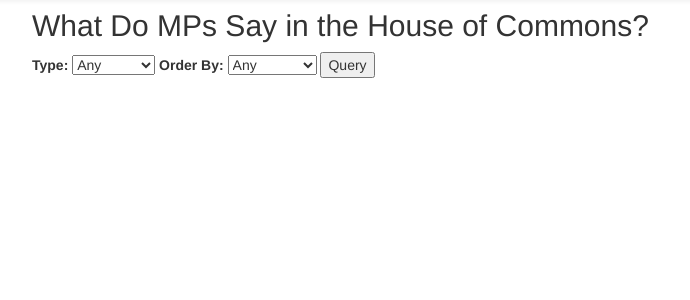
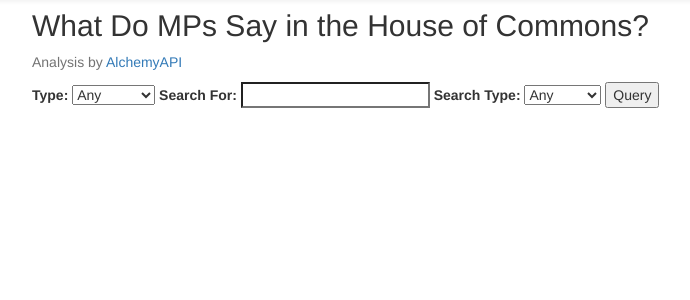
Before and after one commit to asvoboda/house-of-commons, a Flask app: page / in a window 1280 px wide. Shown: the part 51-351 px from the top of the page, without its empty margins (96-786 px from the left). Run offline with Flask 2, Linux system fonts and the light colour scheme; parts of the project's set-up code (start-up, migrations or seed data) failed here and were passed over; some libraries are stand-ins or nearby versions.

Commit message:
updated index page

```diff
--- a/database.py
+++ b/database.py
@@ -3,7 +3,7 @@ from sqlalchemy.orm import scoped_session, sessionmaker
 from sqlalchemy.ext.declarative import declarative_base
 import os
 
-uri = 'sqlite:///hansard-f.db'
+uri = 'sqlite:///hansard-g.db'
 if os.environ.has_key('DATABASE_URL'):
 	uri = os.environ['DATABASE_URL']
 
--- a/hansard/templates/base.html
+++ b/hansard/templates/base.html
@@ -7,7 +7,7 @@
 
     <link rel="stylesheet" href="{{ url_for('static', filename='main.css') }}">
 
-	<script type='text/javascript' src="{{ url_for('static', filename='jquery.js') }}"></script>
+	<script src="http://code.jquery.com/jquery-2.0.3.min.js"></script>
 	<script type='text/javascript' src="{{ url_for('static', filename='jquery.shorten.js') }}"></script>
 	<script type='text/javascript' src="{{ url_for('static', filename='underscore.js') }}"></script>
 
--- a/hansard/templates/explore.html
+++ b/hansard/templates/explore.html
@@ -50,7 +50,6 @@
 			<th>text</th>
 			<th>sentiment</th>
 			<th>score</th>
-			<th>mixed</th>
 		</tr>
 		<% _.each(obj, function(data, index) { %>
 			<tr>
@@ -59,7 +58,6 @@
 				<td class="text"><%= data.text %></td>
 				<td class="sentiment"><%= data.sentiment %></td>
 				<td class="score"><%= data.score %></td>
-				<td class="mixed"><%= data.mixed %></td>
 			</tr>
 		<% }); %>
 	</table>
--- a/hansard/templates/index.html
+++ b/hansard/templates/index.html
@@ -8,15 +8,15 @@
 
 {% block content %}
 <h2>What Do MPs Say in the House of Commons?</h2>
-
+<span class="help-block">Analysis by <a href="http://www.alchemyapi.com/">AlchemyAPI</a></span>
 <form id="input">
 	<label for="type">
 		Type:
 	</label>
 	<select id="type" name="type">
 	  <option value="any">Any</option>
-	  <option value="mp">MP</option>
-	  <option value="quotation">Quotation</option>
+	  <option value="mps">MP</option>
+	  <option value="quotations">Quotation</option>
 	</select>
 
 	<!--
@@ -69,39 +69,66 @@
 	</select>
 	-->
 
-
-	<label for="order">
-		Order By:
-	</label>
-	<select id="order" name="order">
-	  <option value="any">Any</option>
-	  <option value="relevance">Relevance</option>
-	</select>
-
-	<!--
 	<label for="search">
 		Search For:
 	</label>
 	<input name="search" type="search">
-	-->
+
+	<label for="search_type">
+		Search Type:
+	</label>
+	<select id="search_type" name="search_type">
+	  <option value="any">Any</option>
+	  <option value="entity">Entity</option>
+	  <option value="keyword">Keyword</option>
+	</select>
 
 	<input id="query-btn" type="submit" value="Query">
 </form>
 
+<script type="text/template" class="entities_template">
+
+	<table class="table table-striped">
+		<tr>
+			<th>type</th>
+			<th>relevance</th>
+			<th>text</th>
+			<th>sentiment</th>
+			<th>score</th>
+		</tr>
+		<% _.each(obj, function(data, index) { %>
+			<tr>
+				<td class="type"><%= data.type %></td>
+				<td class="relevance"><%= data.relevance %></td>
+				<td class="text"><%= data.text %></td>
+				<td class="sentiment"><%= data.sentiment %></td>
+				<td class="score"><%= data.score %></td>
+			</tr>
+		<% }); %>
+	</table>
+	<br />
+</script>
 
 <script type="text/javascript">
 
+	$(document).on('submit', 'form', function(e) {
+		e.preventDefault();
+		var params = $(this).serialize();
+		console.log( params );
+		var compiled = _.template($('.entities_template').html());
+		$.ajax({
+			url : 'search?' + params,
+			type: "GET",
+			dataType: 'json',
+			success : function(response) {
+				var $result = $("#result");
+				$result.html("");
+				$result.append(compiled(response.e));
+				$result.append(compiled(response.k));
 
-	$("#query-btn").click( function(){
-
-		var selectVal = $('#input #type:selected').val();
-
-		/*
-		$.get("quotations/" + encode(selectVal),
-			function(data){
-				$("#result").html(data);
-			});
-		*/
+			}
+		});
+		return false;
 	});
 </script>
 
--- a/hansard/views.py
+++ b/hansard/views.py
@@ -3,19 +3,25 @@ from hansard import app
 from flask import jsonify, render_template
 from flask.ext.restful import reqparse
 
-from models import MP, Quotation, Entity, from_quotations, to_quotations
+from models import MP, Quotation, Entity, Keyword, from_quotations, to_quotations
 
 from alchemyapi import AlchemyAPI
 
 import unicodedata
 import os
+import urllib
 
 import pdb
 
 parser = reqparse.RequestParser()
 parser.add_argument('limit', type=int, help='Limit for query length')
-parser.add_argument('sentiment', type=int, help='Perform sentiment analysis')
-parser.add_argument('entities', type=int, help='Perform entity analysis')
+
+parser.add_argument('type', type=str)
+parser.add_argument('search', type=str)
+parser.add_argument('search_type', type=str)
+
+parser.add_argument('from_date', type=str)
+parser.add_argument('to_date', type=str)
 
 alchemyapi = AlchemyAPI()
 
@@ -61,6 +67,25 @@ def quotations():
 
 	return jsonify(data=[q.serialize for q in q_query.all()])
 
+@app.route('/entities/<string:term>')
+def entities(term):
+	decoded_term = urllib.unquote(term).decode('utf8')
+	entities = Entity.query.filter(Entity.text.like('%' + decoded_term + '%'))
+
+	if entities:
+		response = {'entities': [e.serialize for e in entities]}
+		return jsonify(response)
+	return "Error: Not Found", 404
+
+@app.route('/keywords/<string:term>')
+def keywords(term):
+	decoded_term = urllib.unquote(term).decode('utf8')
+	keywords = Keyword.query.filter(Keyword.text.like('%' + decoded_term + '%'))
+	if entities:
+		response = {'keywords': [k.serialize for k in keywords]}
+		return jsonify(response)
+	return "Error: Not Found", 404
+
 ## PAGES
 
 @app.route('/')
@@ -83,3 +108,27 @@ def explore_mps(mp_id):
 		q_to = [q.serialize for q in quotations_to]
 		return jsonify({'mp': mp.serialize, 'q_from': q_from, 'q_to': q_to})
 	return "Error: Not Found", 404
+
+@app.route('/search')
+def search():
+	args = parser.parse_args()
+	type = args.get("type") if args.has_key("type") else None
+	search = args.get("search") if args.has_key("search") else None
+	search_type = args.get("search_type") if args.has_key("search_type") else None
+
+	if not search:
+		return "Error: Not Found", 404
+
+	decoded_search = urllib.unquote(search).decode('utf8')
+
+	quotations = []
+	if not type:
+		pass
+	elif type == "mps":
+		entities = Entity.query.filter(Entity.text.like('%' + decoded_search + '%')).order_by(Entity.relevance)
+		keywords = Keyword.query.filter(Keyword.text.like('%' + decoded_search + '%')).order_by(Keyword.relevance)
+		q_e = [e.serialize for e in entities.all()]
+		q_k = [k.serialize for k in keywords.all()]
+		return jsonify({'e': q_e, 'k': q_k})
+	else:
+		pass
```
Also changed, not shown: hansard/models.py (+39 -8 lines).
